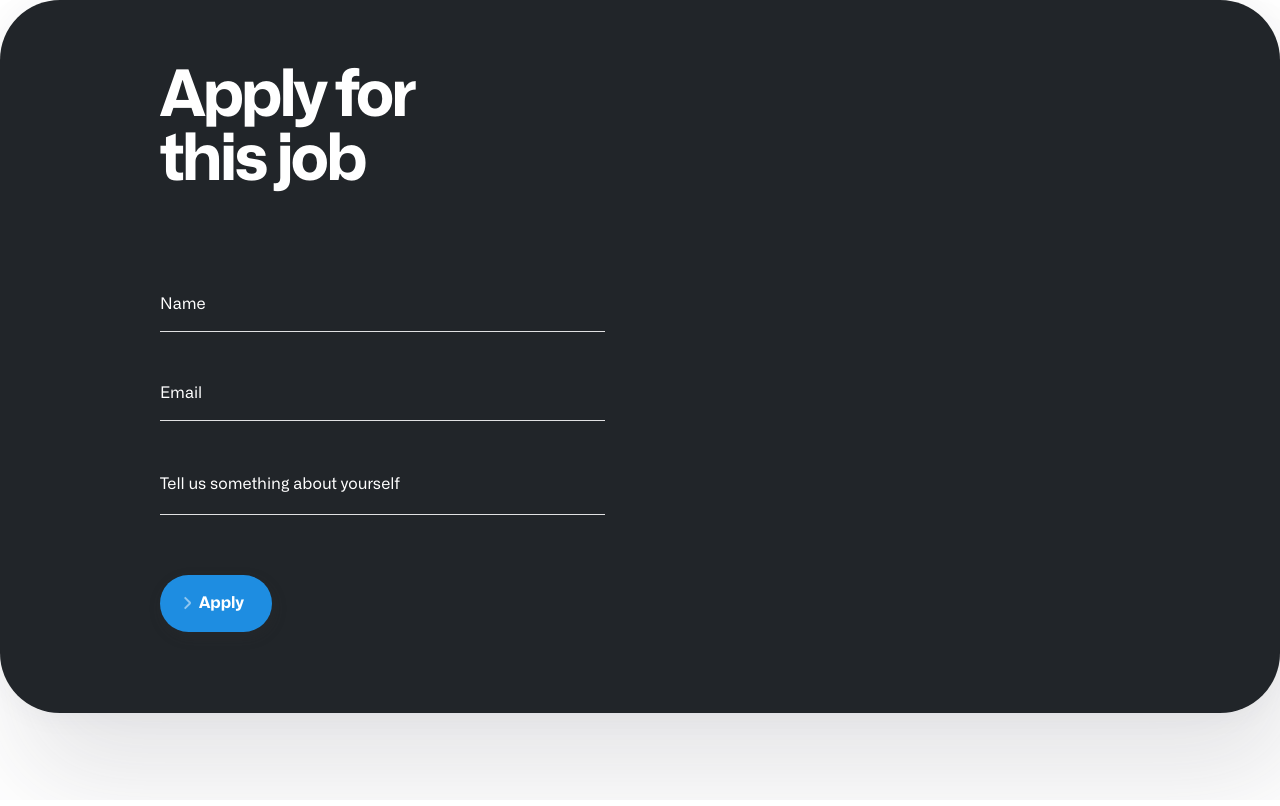
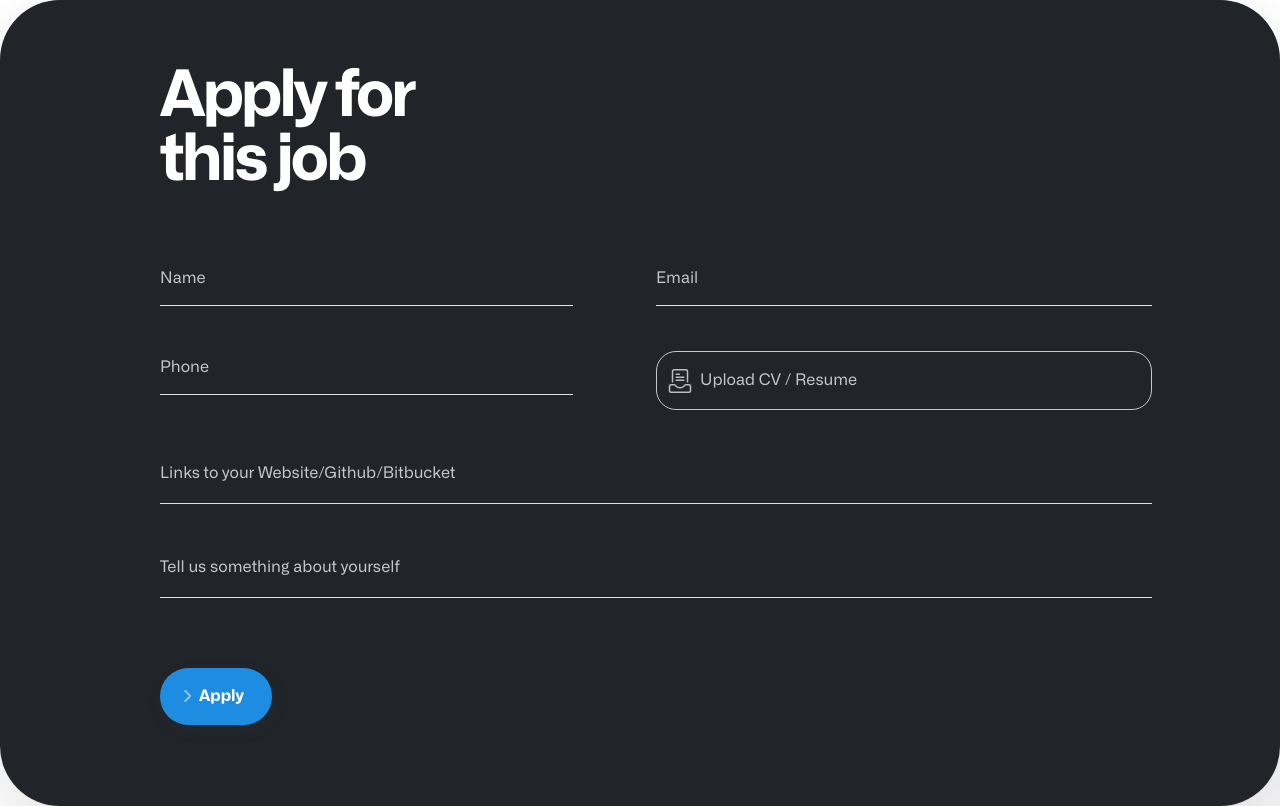
Before and after one commit to vbrajcic/hackathon-2021, a Next.js app: page /careers/ApplyForm/ApplyForm in a window 1280 px wide. Built offline with nearby package versions, Linux system fonts and the light colour scheme.

Commit message:
PW-61 apply form, styling done

```diff
--- /dev/null
+++ b/components/SvgIcons/File.tsx
@@ -0,0 +1,11 @@
+import React, { FC, SVGProps } from 'react';
+
+const File: FC<SVGProps<SVGSVGElement>> = props => (
+  <svg width="24" height="24" xmlns="http://www.w3.org/2000/svg" {...props}>
+    <g stroke="#BABDC0" strokeWidth="1.5" fill="none" fillRule="evenodd" strokeLinecap="round" strokeLinejoin="round">
+      <path d="M17.168 15.75a5.951 5.951 0 01-10.336 0H3a1.5 1.5 0 00-1.5 1.5v4.5a1.5 1.5 0 001.5 1.5h18a1.5 1.5 0 001.5-1.5v-4.5a1.5 1.5 0 00-1.5-1.5h-3.832zM19.5 12.75V2.25A1.5 1.5 0 0018 .75H6a1.5 1.5 0 00-1.5 1.5v10.5M8.25 5.25h3M8.25 8.25h7.5M8.25 11.25h7.5" />
+    </g>
+  </svg>
+);
+
+export default File;
--- /dev/null
+++ b/pages/api/career.ts
@@ -0,0 +1,38 @@
+import { NextApiRequest, NextApiResponse } from 'next';
+import nodemailer from 'nodemailer';
+
+export default async function career(req: NextApiRequest, res: NextApiResponse) {
+  const { email, message } = req.body;
+
+  const transporter = nodemailer.createTransport({
+    service: 'Gmail',
+    auth: {
+      user: process.env.GMAIL_USERNAME,
+      pass: process.env.GMAIL_PASSWORD,
+    },
+  });
+
+  // proficotest@gmail.com just for testing purposes - should be info@profico.hr
+  const mailOption = {
+    from: `Profico Web <${email}>`,
+    to: 'proficotest@gmail.com',
+    subject: `New inquiry from Profico web`,
+    text: `FROM: ${email} MESSAGE: ${message}`,
+    html: `<h2>Mail From Contact Form</h2><p>From: <a href="mailto:${email}">${email}</a></p><p>${message}</p>`,
+    replyTo: email,
+  };
+
+  return new Promise<void>(resolve => {
+    transporter.sendMail(mailOption, err => {
+      if (err) {
+        // eslint-disable-next-line no-console
+        console.error(`Error while sending mail: ${JSON.stringify(err)}`);
+        res.status(500).json({ message: 'There was an error. Please try again!', status: 500 });
+        resolve();
+      } else {
+        res.status(200).json({ message: 'Thanks for contacting us!', status: 200 });
+        resolve();
+      }
+    });
+  });
+}
--- a/pages/careers/ApplyForm/ApplyForm.module.scss
+++ b/pages/careers/ApplyForm/ApplyForm.module.scss
@@ -6,33 +6,48 @@
   &.container {
     background-color: $grey-800;
     color: $white;
-    padding: rem-calc(67 18);
+    padding: rem-calc(67 21);
+
     h2 {
-      margin-bottom: rem-calc(45);
+      margin-bottom: rem-calc(69);
     }
-    @include media('sm') {
-      margin: 0;
-    }
+
     @include media('md') {
       padding: rem-calc(67 30 67 80);
+      margin: 0 rem-calc(32);
     }
+
     @include media('lg') {
-      padding: rem-calc(65 30 81 160);
+      padding: rem-calc(65 128 81 160);
+      margin: 0;
     }
 
     .form {
       margin-top: rem-calc(50);
-      max-width: rem-calc(445);
+
       textarea,
       input {
-        color: $white;
+        color: $grey-200;
         font-size: rem-calc(16);
         line-height: rem-calc(24);
       }
-      button {
-        margin: rem-calc(15 0 90 0);
-        @include media('md') {
-          margin-bottom: 0;
+
+      .uploadButton {
+        width: 100%;
+        color: $grey-200;
+        justify-content: left;
+        font-weight: normal;
+        box-sizing: border-box;
+        height: rem-calc(59);
+        border: 1px solid $grey-200;
+        border-radius: rem-calc(20);
+      }
+
+      .submitButton {
+        margin-top: rem-calc(14);
+
+        @include media('lg') {
+          margin-top: rem-calc(25);
         }
       }
     }
--- a/pages/careers/ApplyForm/ApplyForm.tsx
+++ b/pages/careers/ApplyForm/ApplyForm.tsx
@@ -7,21 +7,27 @@ import Typography from '@material-ui/core/Typography';
 import TextField from '@material-ui/core/TextField';
 import Snackbar from '@material-ui/core/Snackbar';
 import Paper from '@material-ui/core/Paper';
+import { FormControl, FormHelperText, Input } from '@material-ui/core';
 
 import useBreakpoint from 'utils/hooks/useBreakpoint';
+import File from 'components/SvgIcons/File';
 
 import style from './ApplyForm.module.scss';
 
 type ContactFields = {
   name: string;
+  phone: string;
   email: string;
   message?: string;
+  cv?: File;
 };
 
 const defaultValues: ContactFields = {
   name: '',
+  phone: '',
   email: '',
   message: '',
+  cv: undefined,
 };
 
 const ApplyForm: FC<{}> = () => {
@@ -48,7 +54,10 @@ const ApplyForm: FC<{}> = () => {
     setTimeout(() => resetForm(), 3000);
   };
 
+  const nameError = errors.name ? errors.name.message : '';
+  const phoneError = errors.phone ? errors.phone.message : '';
   const emailError = errors.email ? errors.email.message : '';
+  const cvError = errors.cv ? errors.cv.name : '';
   const submitText = formState.isSubmitting ? 'Sending...' : 'Apply';
 
   return (
@@ -59,22 +68,36 @@ const ApplyForm: FC<{}> = () => {
         <br />
         this job
       </Typography>
-      <Grid container spacing={3} justify="space-between">
-        <Grid item sm={12} md={7} lg={7}>
-          <form onSubmit={handleSubmit(onSubmit)} className={style.form}>
+      <form onSubmit={handleSubmit(onSubmit)} className={style.form}>
+        <Grid container justify="space-between">
+          <Grid item sm={12} md={5} lg={5}>
             <Controller
               name="name"
               as={
-                <TextField
-                  type="name"
-                  placeholder="Name"
-                  fullWidth
-                  helperText={emailError}
-                  error={Boolean(emailError)}
-                />
+                <TextField type="name" placeholder="Name" fullWidth helperText={nameError} error={Boolean(nameError)} />
               }
               control={control}
             />
+            <Controller
+              name="phone"
+              as={
+                <TextField
+                  type="tel"
+                  placeholder="Phone"
+                  fullWidth
+                  helperText={phoneError}
+                  error={Boolean(phoneError)}
+                />
+              }
+              rules={{
+                required: { value: true, message: 'Phone is required' },
+                minLength: 9,
+                maxLength: 13,
+              }}
+              control={control}
+            />
+          </Grid>
+          <Grid item sm={12} md={6} lg={6}>
             <Controller
               name="email"
               as={
@@ -93,16 +116,45 @@ const ApplyForm: FC<{}> = () => {
               control={control}
             />
             <Controller
+              name="cv"
+              type="file"
+              as={
+                <FormControl fullWidth>
+                  <Input
+                    id="file-input"
+                    type="file"
+                    inputProps={{ multiple: true }}
+                    className={style.input}
+                    style={{ display: 'none' }}
+                  />
+                  <label htmlFor="file-input">
+                    <Button variant="outlined" startIcon={<File />} component="span" className={style.uploadButton}>
+                      Upload CV / Resume
+                    </Button>
+                  </label>
+                  {cvError && <FormHelperText error>{cvError.message}</FormHelperText>}
+                </FormControl>
+              }
+              control={control}
+            />
+          </Grid>
+          <Grid item sm={12} md={12} lg={12}>
+            <Controller
+              name="repo"
+              as={<TextField placeholder="Links to your Website/Github/Bitbucket" fullWidth multiline rowsMax={3} />}
+              control={control}
+            />
+            <Controller
               name="message"
               as={<TextField placeholder="Tell us something about yourself" fullWidth multiline rowsMax={3} />}
               control={control}
             />
-            <Button type="submit" disabled={formState.isSubmitting}>
+            <Button type="submit" disabled={formState.isSubmitting} className={style.submitButton}>
               {submitText}
             </Button>
-          </form>
+          </Grid>
         </Grid>
-      </Grid>
+      </form>
     </Paper>
   );
 };
--- a/styles/Colors.ts
+++ b/styles/Colors.ts
@@ -9,7 +9,8 @@ export default {
   black: '#000',
 
   grey100: '#f7f8f8',
-  grey800: '#212529',
+  grey200: '#c6c9cc',
   grey300: '#e1e1e2',
   grey400: '#d7d7d8',
+  grey800: '#212529',
 };
--- a/styles/settings/_variables.scss
+++ b/styles/settings/_variables.scss
@@ -5,6 +5,7 @@ $muted: #424d56;
 $text-primary: #484d50;
 $border-color: #e1e1e2;
 $grey-100: #f7f8f8;
+$grey-200: #c6c9cc;
 $grey-800: #212529;
 
 $white: #fff;
```
